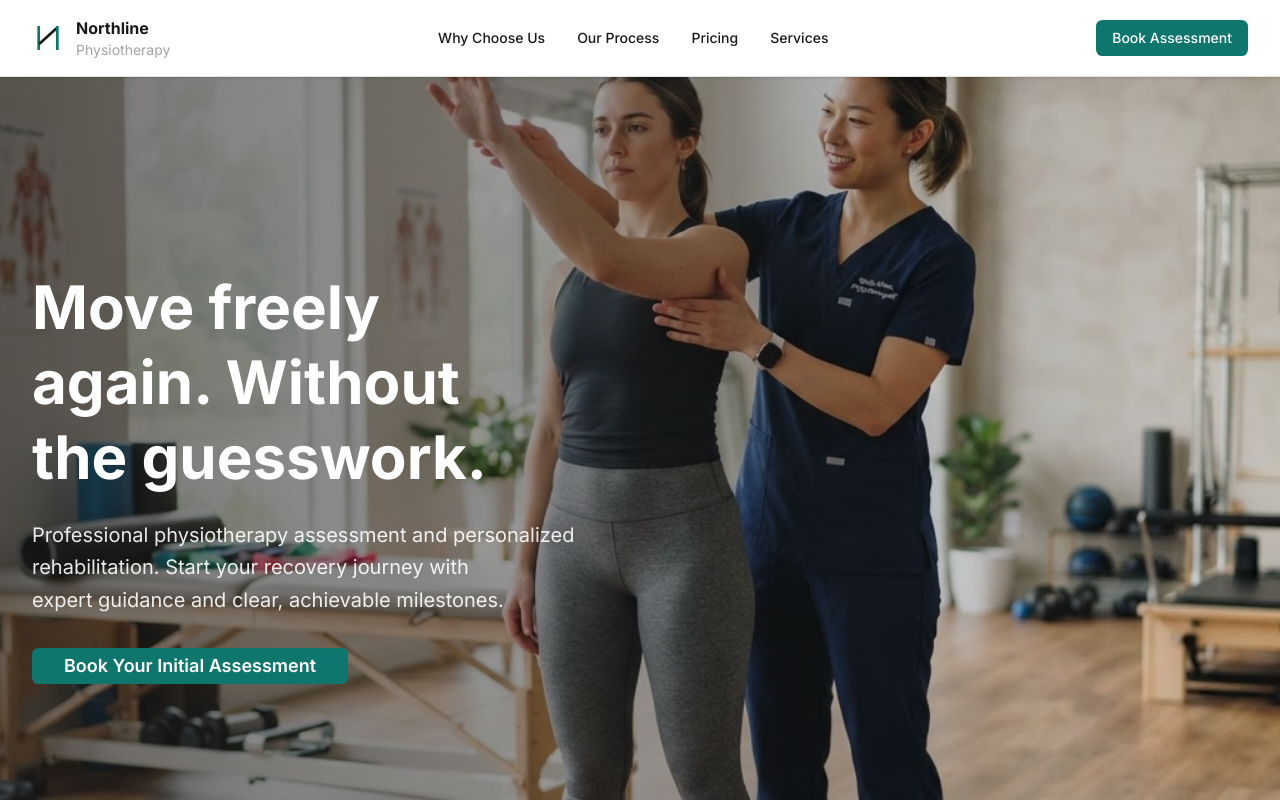
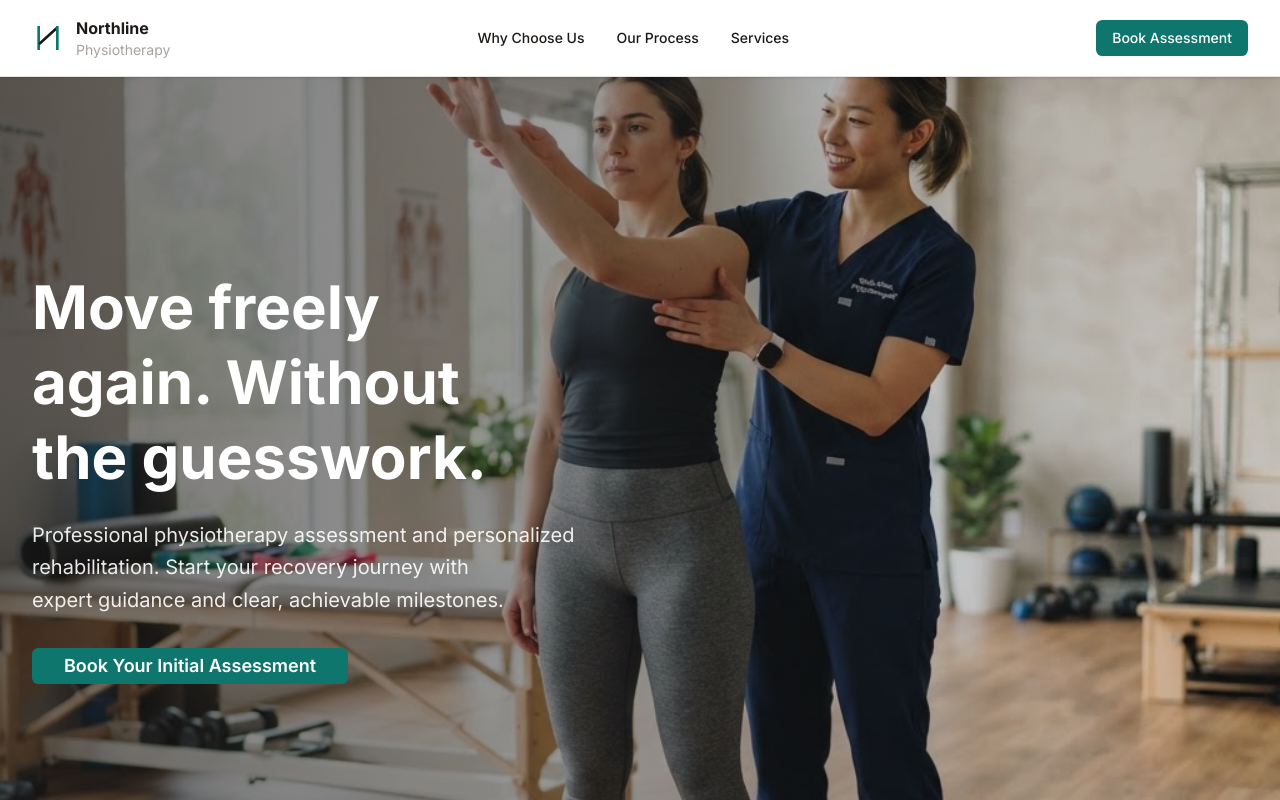
Before and after one commit to I-heart-AI/northline-physiotherapy-clinic-V0, a Next.js app: page / in a window 1280 px wide. Shown: the top 800 px of the page. Built offline with nearby package versions, Linux system fonts and the light colour scheme.

Commit message:
refactor: remove PricingAndFAQSection and Pricing nav link

```diff
--- a/app/page.tsx
+++ b/app/page.tsx
@@ -10,7 +10,6 @@ import { ServiceOverviewSection } from '@/components/sections/ServiceOverviewSec
 import { AssessmentProcessSection } from '@/components/sections/AssessmentProcessSection'
 import { WhyChooseUsSection } from '@/components/sections/WhyChooseUsSection'
 import { SocialProofSection } from '@/components/sections/SocialProofSection'
-import { PricingAndFAQSection } from '@/components/sections/PricingAndFAQSection'
 import { CTASection } from '@/components/sections/CTASection'
 
 export default function Page() {
@@ -32,7 +31,6 @@ export default function Page() {
         <AssessmentProcessSection onBookClick={() => handleBookClick('process')} />
         <WhyChooseUsSection onBookClick={() => handleBookClick('why-choose-us')} />
         <SocialProofSection />
-        <PricingAndFAQSection onBookClick={() => handleBookClick('pricing')} />
         <CTASection onBookClick={() => handleBookClick('final-cta')} />
       </main>
 
--- a/components/layout/Header.tsx
+++ b/components/layout/Header.tsx
@@ -16,7 +16,6 @@ export function Header({ onBookClick }: HeaderProps) {
   const navLinks = [
     { label: 'Why Choose Us', href: '#why-us' },
     { label: 'Our Process', href: '#process' },
-    { label: 'Pricing', href: '#pricing' },
     { label: 'Services', href: '#services' },
   ]
 
```
